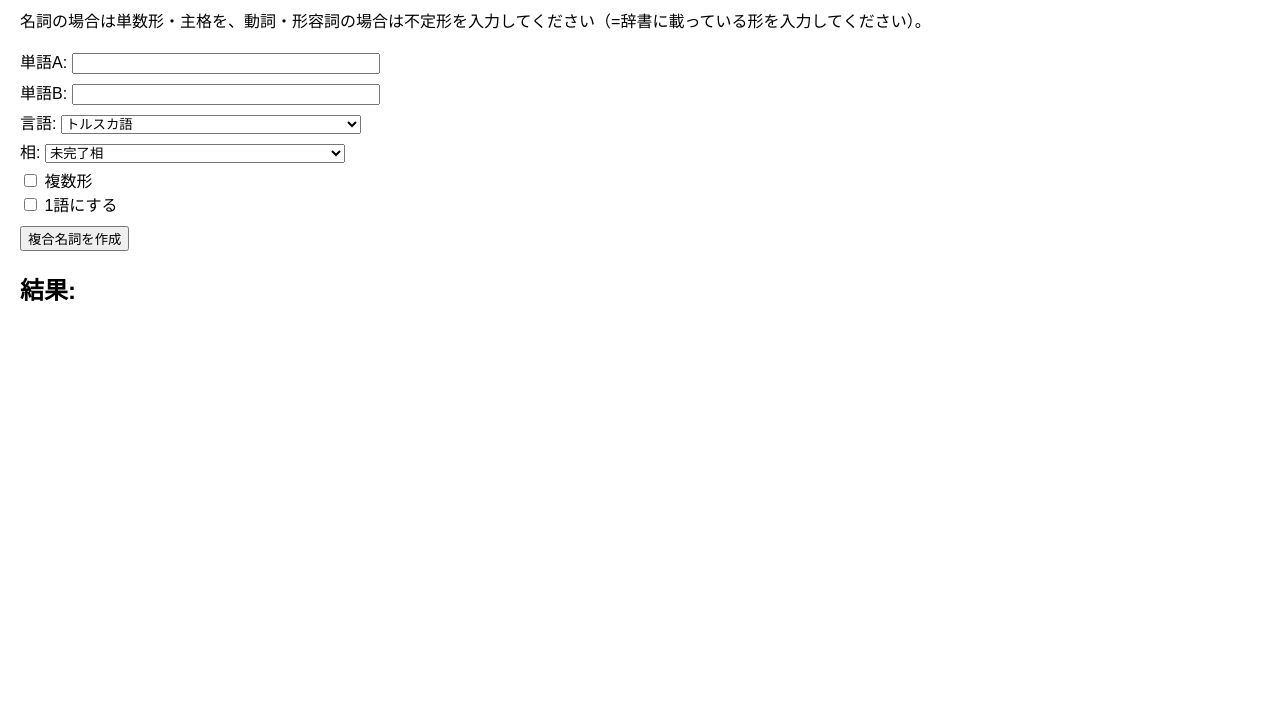
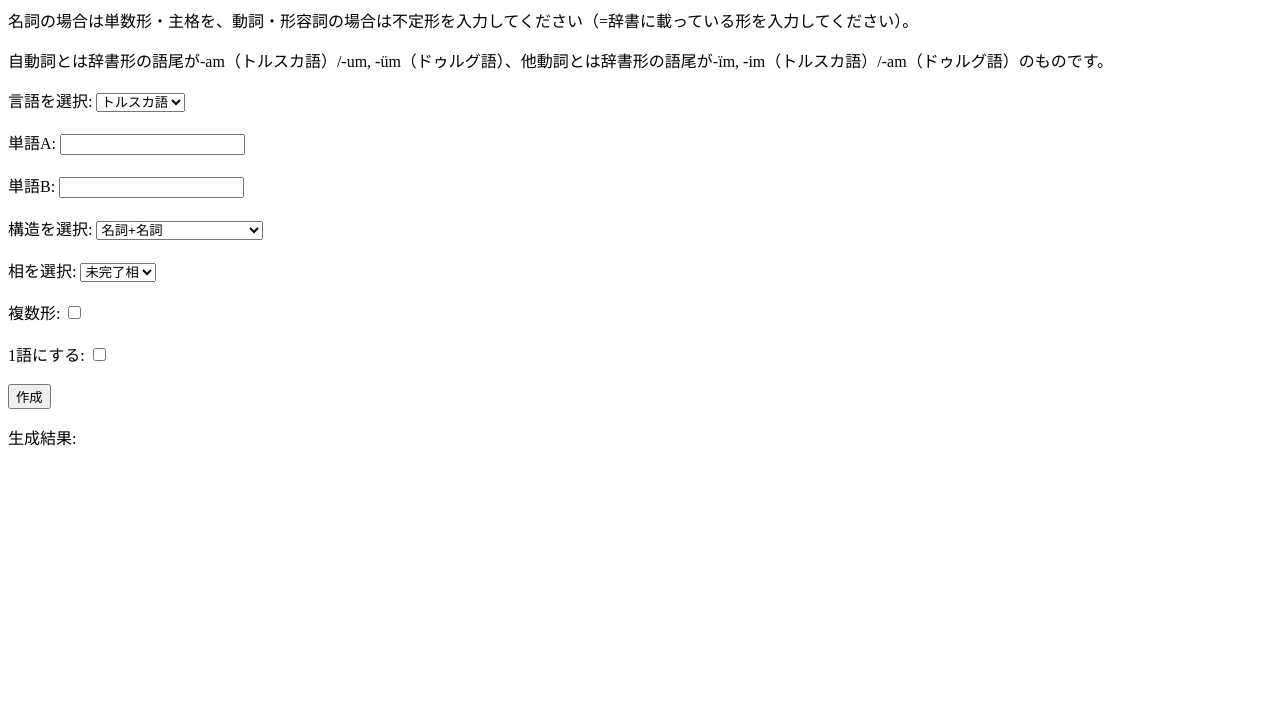
Before and after one commit to SoshuKo/AltoCompound, a plain HTML site: page index.html in a window 1280 px wide. Shown: the part 81-800 px from the top of the page. Drawn offline with Linux system fonts and the light colour scheme.

Commit message:
Update index.html

```diff
--- a/index.html
+++ b/index.html
@@ -4,101 +4,55 @@
     <meta charset="UTF-8">
     <meta name="viewport" content="width=device-width, initial-scale=1.0">
     <title>トルスカ語・ドゥルグ語複合名詞作成機</title>
-    <style>
-        body { font-family: Arial, sans-serif; margin: 20px; }
-        input[type="text"], select { width: 300px; margin: 5px 0; }
-        button { margin-top: 10px; }
-    </style>
 </head>
 <body>
     <h1>トルスカ語・ドゥルグ語複合名詞作成機</h1>
+
     <p>名詞の場合は単数形・主格を、動詞・形容詞の場合は不定形を入力してください（=辞書に載っている形を入力してください）。</p>
+    <p>自動詞とは辞書形の語尾が-am（トルスカ語）/-um, -üm（ドゥルグ語）、他動詞とは辞書形の語尾が-ïm, -im（トルスカ語）/-am（ドゥルグ語）のものです。</p>
+
+    <label for="lang">言語を選択:</label>
+    <select id="lang">
+        <option value="torska">トルスカ語</option>
+        <option value="durg">ドゥルグ語</option>
+    </select>
+
+    <br><br>
 
     <label for="wordA">単語A:</label>
-    <input type="text" id="wordA"><br>
+    <input type="text" id="wordA">
+    <br><br>
 
     <label for="wordB">単語B:</label>
-    <input type="text" id="wordB"><br>
+    <input type="text" id="wordB">
+    <br><br>
 
-    <label for="language">言語:</label>
-    <select id="language">
-        <option value="トルスカ語">トルスカ語</option>
-        <option value="ドゥルグ語">ドゥルグ語</option>
-    </select><br>
+    <label for="structure">構造を選択:</label>
+    <select id="structure">
+        <option value="noun_noun">名詞+名詞</option>
+        <option value="adj_verb_noun">形容詞/自動詞分詞+名詞</option>
+        <option value="trans_verb_noun">他動詞分詞+名詞</option>
+    </select>
+    <br><br>
 
-    <label for="aspect">相:</label>
+    <label for="aspect">相を選択:</label>
     <select id="aspect">
-        <option value="未完了相">未完了相</option>
-        <option value="完了相">完了相</option>
-    </select><br>
+        <option value="imperfect">未完了相</option>
+        <option value="perfect">完了相</option>
+    </select>
+    <br><br>
 
-    <label><input type="checkbox" id="plural"> 複数形</label><br>
-    <label><input type="checkbox" id="oneWord"> 1語にする</label><br>
+    <label for="plural">複数形:</label>
+    <input type="checkbox" id="plural">
+    <br><br>
 
-    <button onclick="createCompoundNoun()">複合名詞を作成</button>
+    <label for="merge">1語にする:</label>
+    <input type="checkbox" id="merge">
+    <br><br>
 
-    <h2>結果:</h2>
-    <p id="result"></p>
+    <button onclick="generate()">作成</button>
+    <p>生成結果: <span id="result"></span></p>
 
-    <script>
-        function replaceVowels(word, type) {
-            const replacements = {
-                "女性": { 'ï': 'i', 'u': 'ü', 'ë': 'e', 'o': 'ö', 'n': 'ņ', 'k': 'ç', 'g': 'ģ', 'x': 'çh', 'l': 'ļ' },
-                "男性": { 'i': 'ï', 'ü': 'u', 'e': 'ë', 'ö': 'o', 'ņ': 'n', 'çh': 'x', 'ç': 'k', 'ģ': 'g', 'ļ': 'l' }
-            };
-            return word.split('').map(char => replacements[type][char] || char).join('');
-        }
-
-        function createCompoundNoun() {
-            const wordA = document.getElementById("wordA").value;
-            const wordB = document.getElementById("wordB").value;
-            const isPlural = document.getElementById("plural").checked;
-            const isOneWord = document.getElementById("oneWord").checked;
-            const language = document.getElementById("language").value;
-            const aspect = document.getElementById("aspect").value;
-            let result = '';
-
-            let transformedWordA = wordA;
-            const vowelsInB = Array.from(wordB).filter(char => 'iuëoïü'.includes(char));
-            const vowelsInA = Array.from(wordA).filter(char => 'iüëoïu'.includes(char));
-
-            if (language === "トルスカ語") {
-                if (!isPlural) {
-                    if (vowelsInB.includes('i') || vowelsInB.includes('ü') || vowelsInB.includes('e') || vowelsInB.includes('ö')) {
-                        transformedWordA = replaceVowels(wordA, "女性");
-                    } else if (vowelsInB.includes('ï') || vowelsInB.includes('u') || vowelsInB.includes('ë') || vowelsInB.includes('o')) {
-                        transformedWordA = replaceVowels(wordA, "男性");
-                    }
-                    // Add suffix based on vowel checks and word conditions
-                    if (vowelsInB.includes('i') || vowelsInB.includes('ü') || vowelsInB.includes('e') || vowelsInB.includes('ö')) {
-                        transformedWordA += 'ņö';
-                    } else if (vowelsInB.includes('ï') || vowelsInB.includes('u') || vowelsInB.includes('ë') || vowelsInB.includes('o') || !vowelsInB.length) {
-                        transformedWordA += 'no';
-                    }
-                    // Handle special case for -am ending
-                    if (wordA.endsWith('-am')) {
-                        transformedWordA = transformedWordA.replace(/-am$/, aspect === "未完了相" ? 'ca' : 'cta');
-                    }
-                } else {
-                    // Handle plural logic
-                    // Similar logic as above, add specific suffixes for plural
-                    if (vowelsInB.includes('i') || vowelsInB.includes('ü') || vowelsInB.includes('e') || vowelsInB.includes('ö')) {
-                        transformedWordA = replaceVowels(wordA, "女性") + 'ļöņ';
-                    } else if (vowelsInB.includes('ï') || vowelsInB.includes('u') || vowelsInB.includes('ë') || vowelsInB.includes('o') || !vowelsInB.length) {
-                        transformedWordA = replaceVowels(wordA, "男性") + 'ron';
-                    }
-
-                    // Check for -am ending in plural
-                    if (wordA.endsWith('-am')) {
-                        transformedWordA = transformedWordA.replace(/-am$/, aspect === "未完了相" ? 'cala' : 'calta');
-                    }
-                }
-            }
-
-            // Final assembly of words
-            result = isOneWord ? transformedWordA + wordB + 'ra' : transformedWordA + ' ' + wordB + 'ra';
-            document.getElementById("result").innerText = result;
-        }
-    </script>
+    <script src="script.js"></script>
 </body>
 </html>
```
